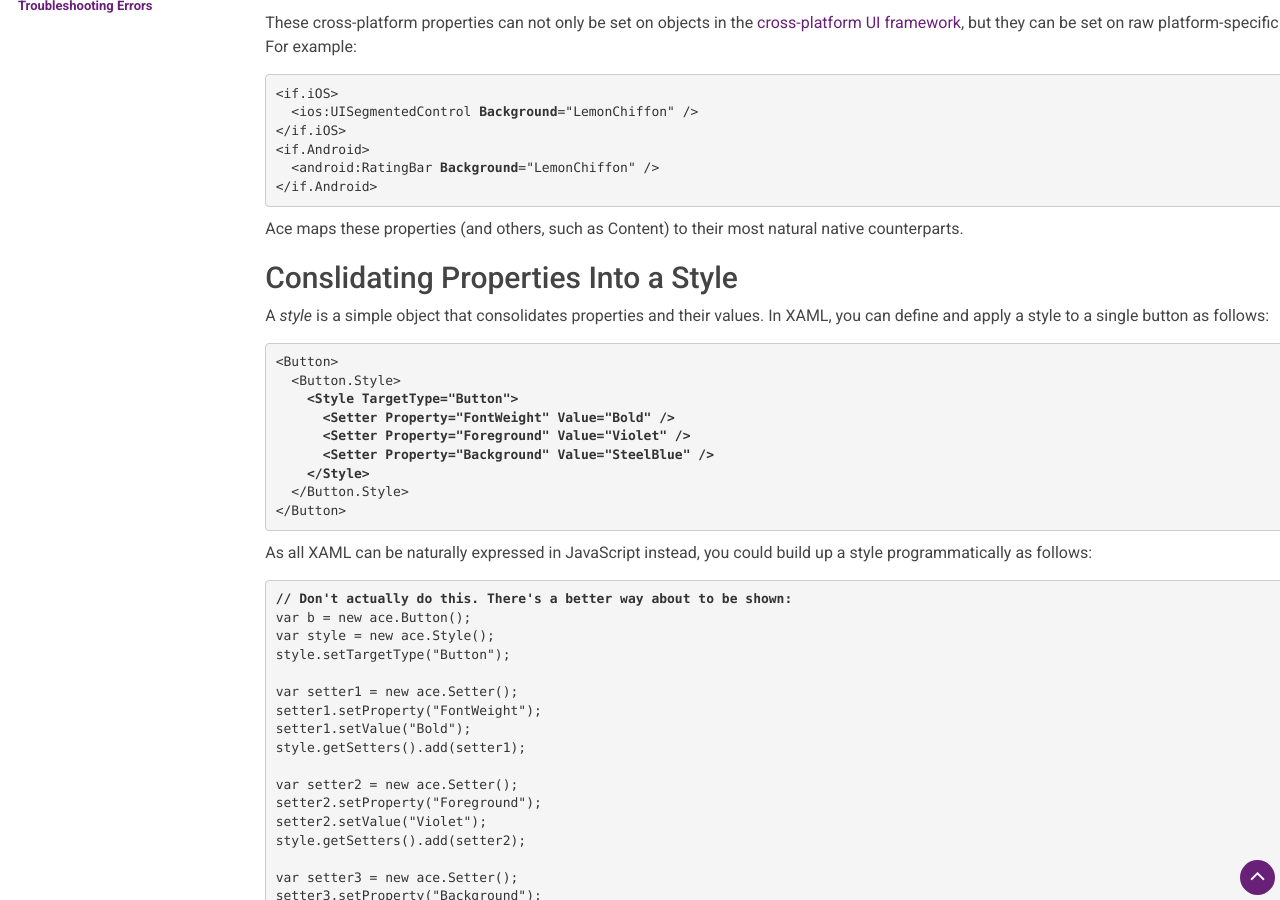
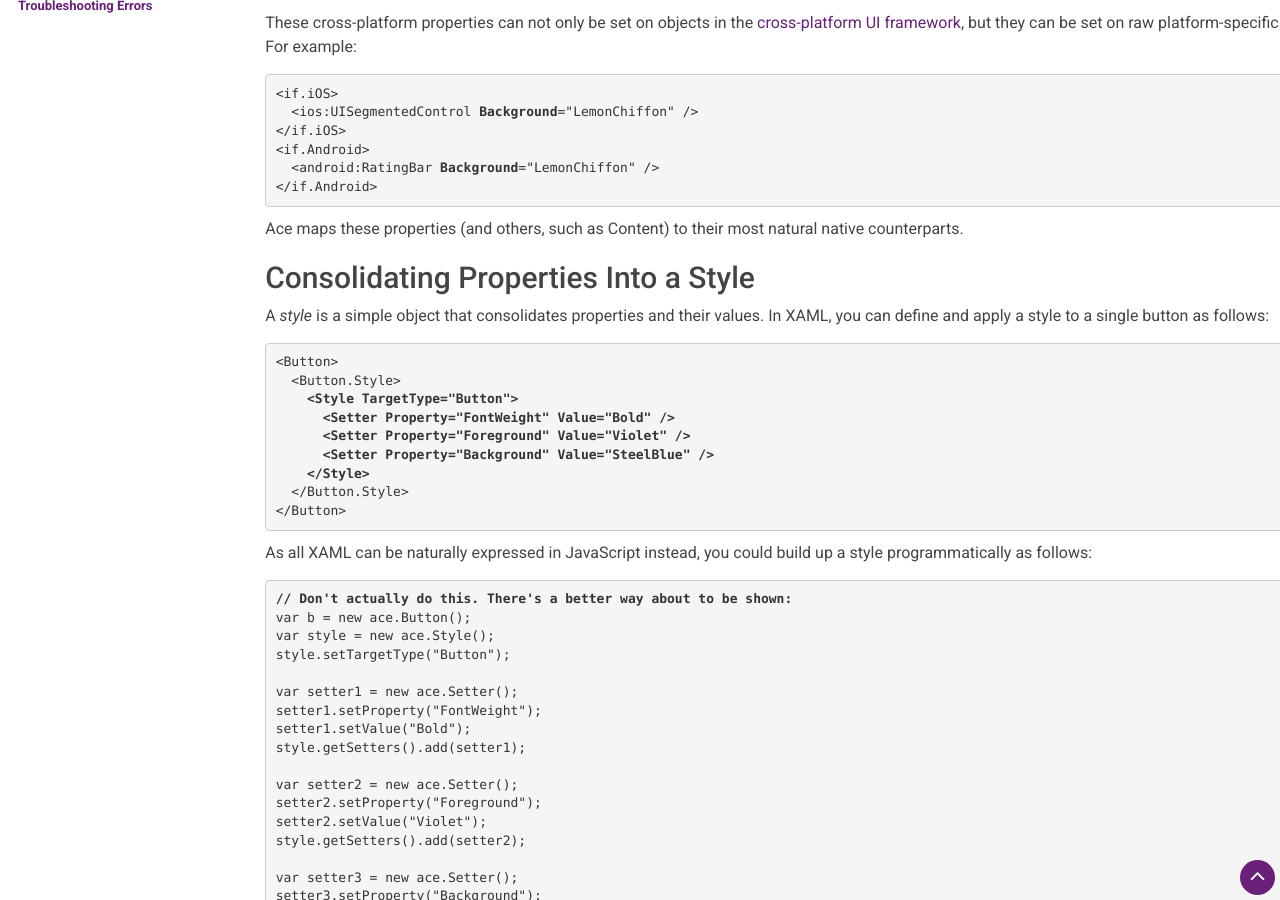
Before and after one commit to microsoft/ace, a Jekyll site: the page built from docs/tb_styling.md, in a window 1280 px wide and 900 px high, scrolled down 1034 px. Built offline with Jekyll 4.4.1, drawn with Linux system fonts in a browser that asks for light colours.

Commit message:
Fixing misspelled word: "Consolidating"
Tiny change, but it caught my eye.

```diff
--- a/docs/tb_styling.md
+++ b/docs/tb_styling.md
@@ -64,7 +64,7 @@ on raw platform-specific controls as well. For example:
 </pre>
 Ace maps these properties (and others, such as Content) to their most natural native counterparts.
 
-## Conslidating Properties Into a Style
+## Consolidating Properties Into a Style
 
 A *style* is a simple object that consolidates properties and their values. In XAML, you can define and apply
 a style to a single button as follows:
```
